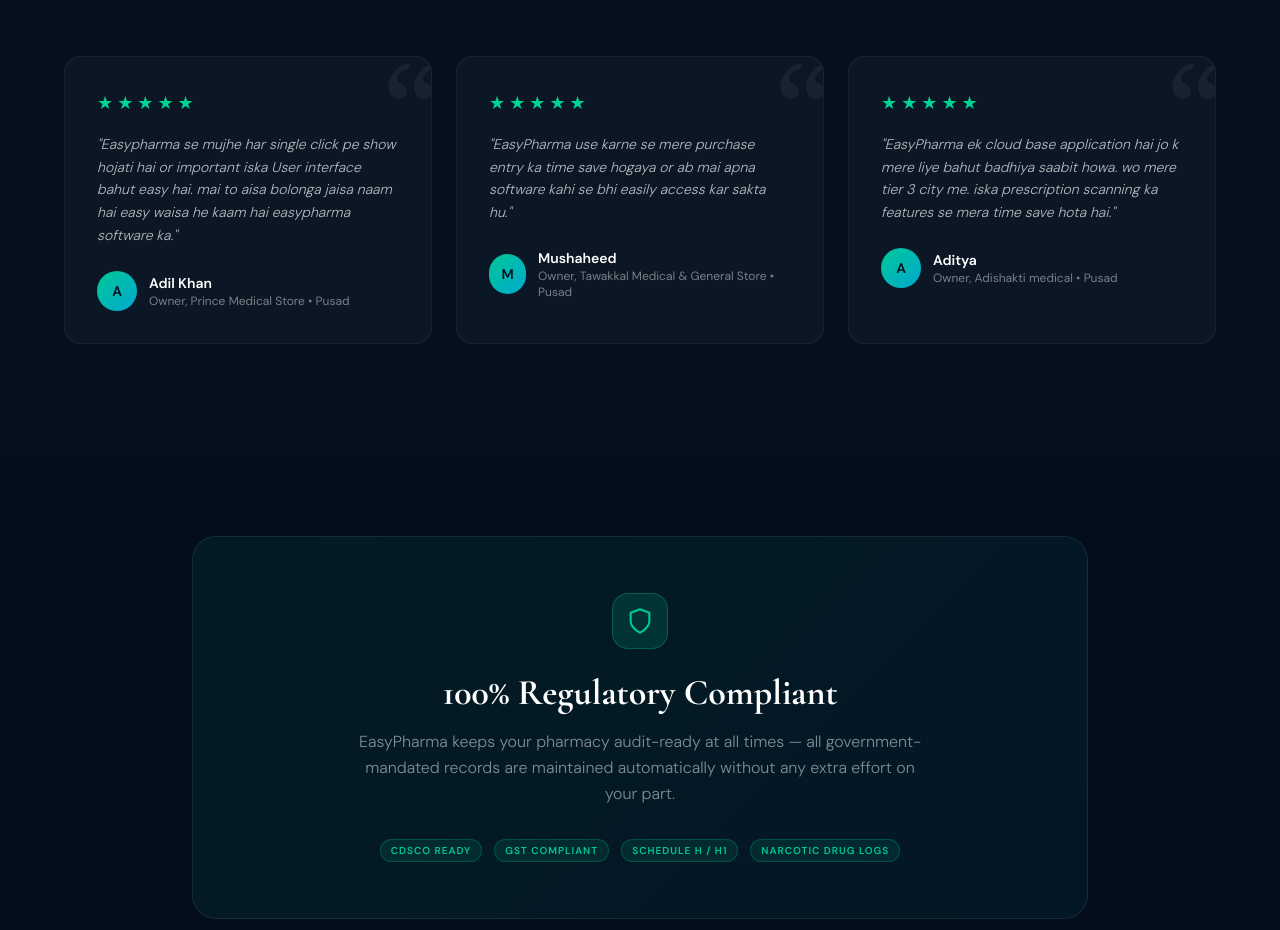
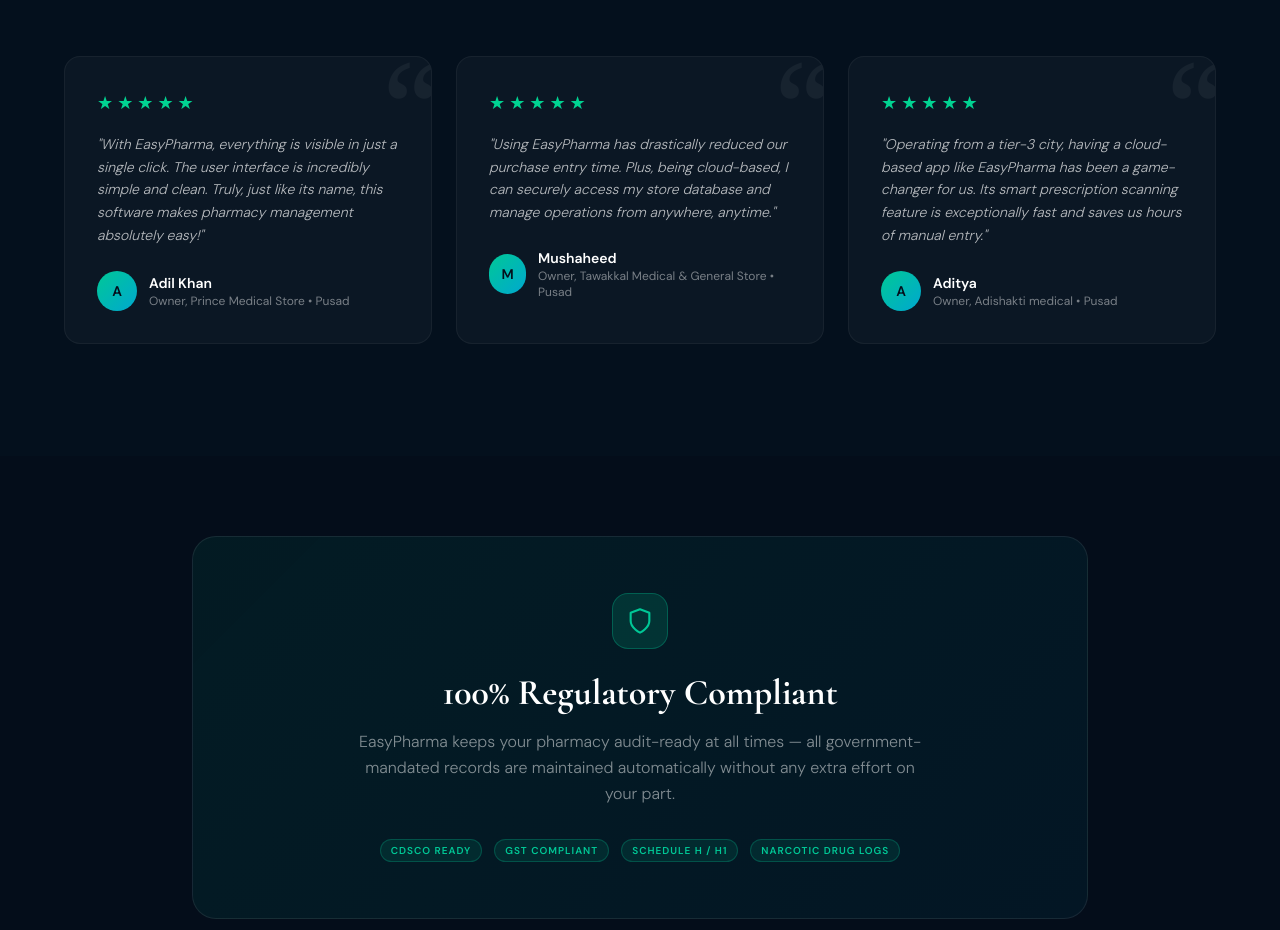
Before and after one commit to farooq1993/mmrtechsolutions, a Next.js app: page / in a window 1280 px wide. Shown: the part 3060-3990 px from the top of the page. Built offline with nearby package versions, Linux system fonts and the light colour scheme.

Commit message:
docs: translate and polish testimonials into high-impact English

```diff
--- a/src/app/page.js
+++ b/src/app/page.js
@@ -77,21 +77,21 @@
 
 const TESTIMONIALS = [
   {
-    quote: "Easypharma se mujhe har single click pe show hojati hai or important iska User interface bahut easy hai. mai to aisa bolonga jaisa naam hai easy waisa he kaam hai easypharma software ka.",
+    quote: "With EasyPharma, everything is visible in just a single click. The user interface is incredibly simple and clean. Truly, just like its name, this software makes pharmacy management absolutely easy!",
     author: "Adil Khan",
     role: "Owner, Prince Medical Store",
     location: "Pusad",
     rating: 5,
   },
   {
-    quote: "EasyPharma use karne se mere purchase entry ka time save hogaya or ab mai apna software kahi se bhi easily access kar sakta hu.",
+    quote: "Using EasyPharma has drastically reduced our purchase entry time. Plus, being cloud-based, I can securely access my store database and manage operations from anywhere, anytime.",
     author: "Mushaheed",
     role: "Owner, Tawakkal Medical & General Store",
     location: "Pusad",
     rating: 5,
   },
   {
-    quote: "EasyPharma ek cloud base application hai jo k mere liye bahut badhiya saabit howa. wo mere tier 3 city me. iska prescription scanning ka features se mera time save hota hai.",
+    quote: "Operating from a tier-3 city, having a cloud-based app like EasyPharma has been a game-changer for us. Its smart prescription scanning feature is exceptionally fast and saves us hours of manual entry.",
     author: "Aditya",
     role: "Owner, Adishakti medical",
     location: "Pusad",
```
